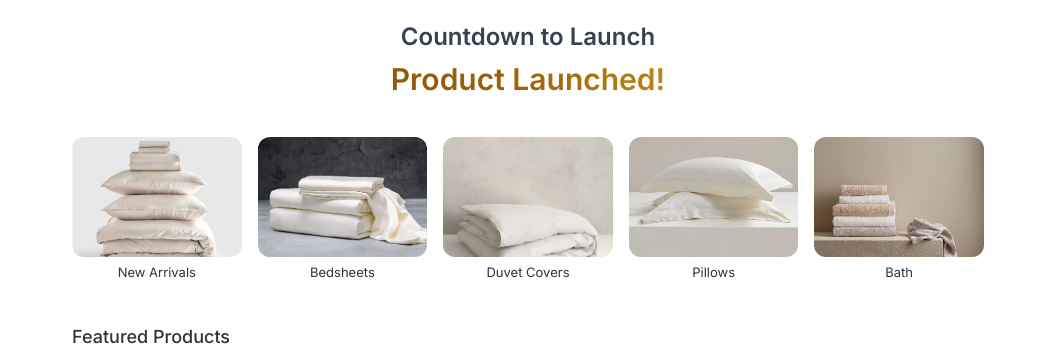
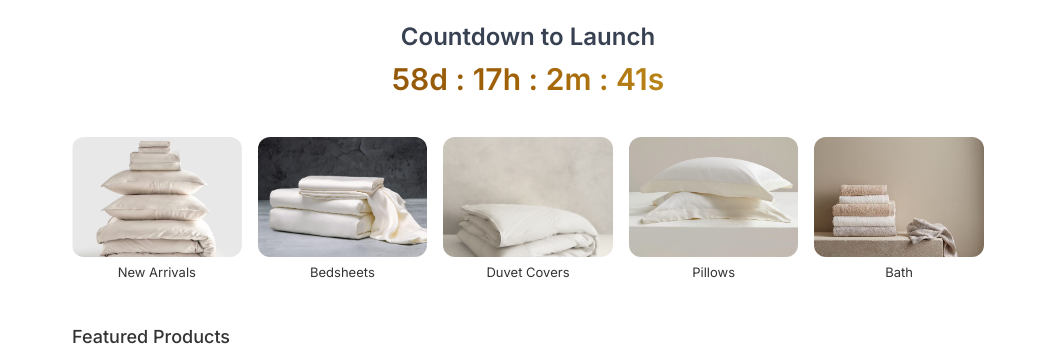
Before and after one commit to ajaykedia1992/CottonNBox, a plain HTML site: page index.html in a window 1280 px wide. Shown: the part 718-1081 px from the top of the page, without its empty margins (112-1167 px from the left). Drawn offline with nearby package versions, Linux system fonts and the light colour scheme.

Commit message:
Update index.html

```diff
--- a/index.html
+++ b/index.html
@@ -342,7 +342,7 @@
 
 <script>
   // Countdown logic
-  const launchDate = new Date("February 15, 2026 00:00:00").getTime();
+  const launchDate = new Date("April 15, 2026 00:00:00").getTime();
   const countdownEl = document.getElementById("countdown");
 
   function updateCountdown() {
```
